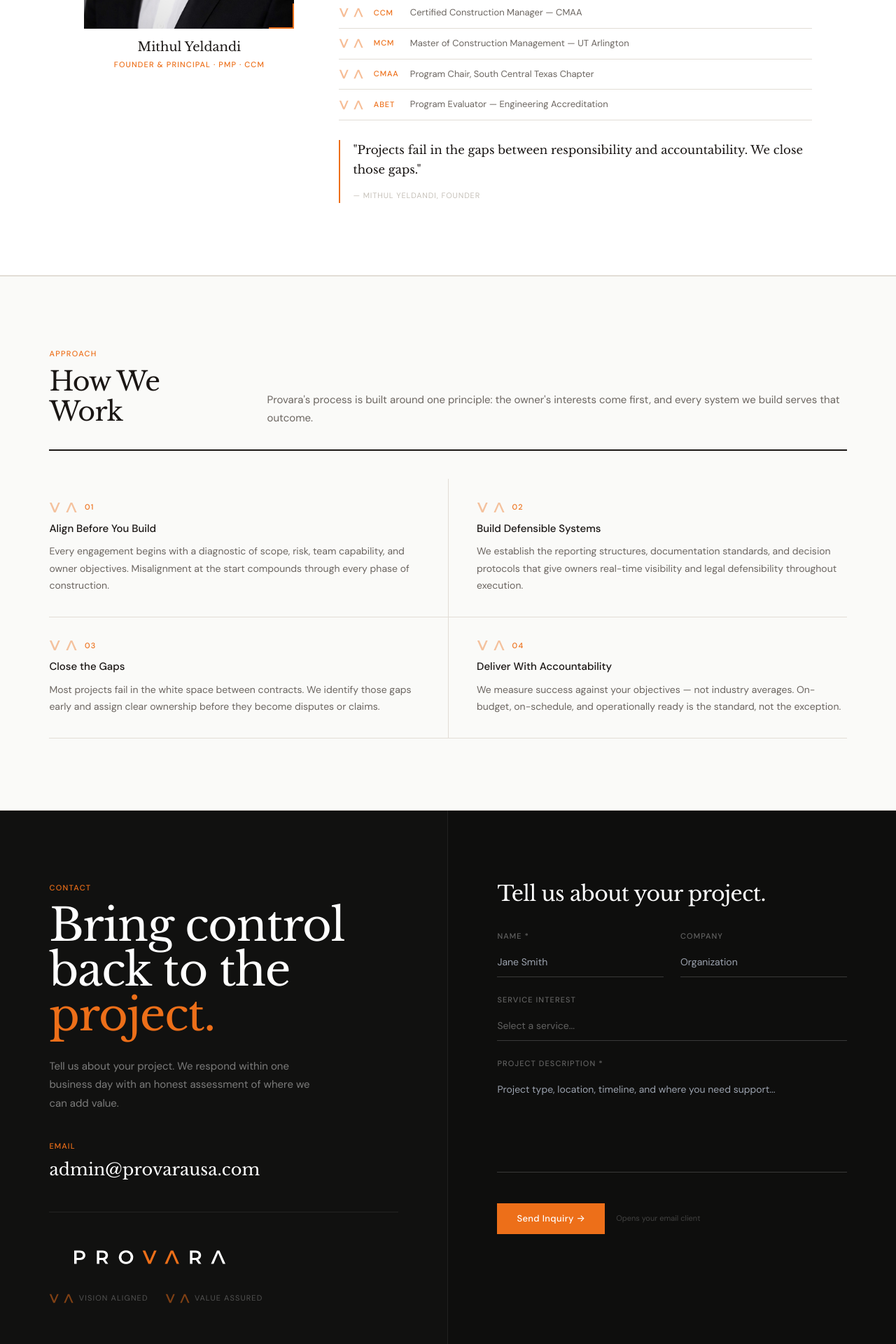
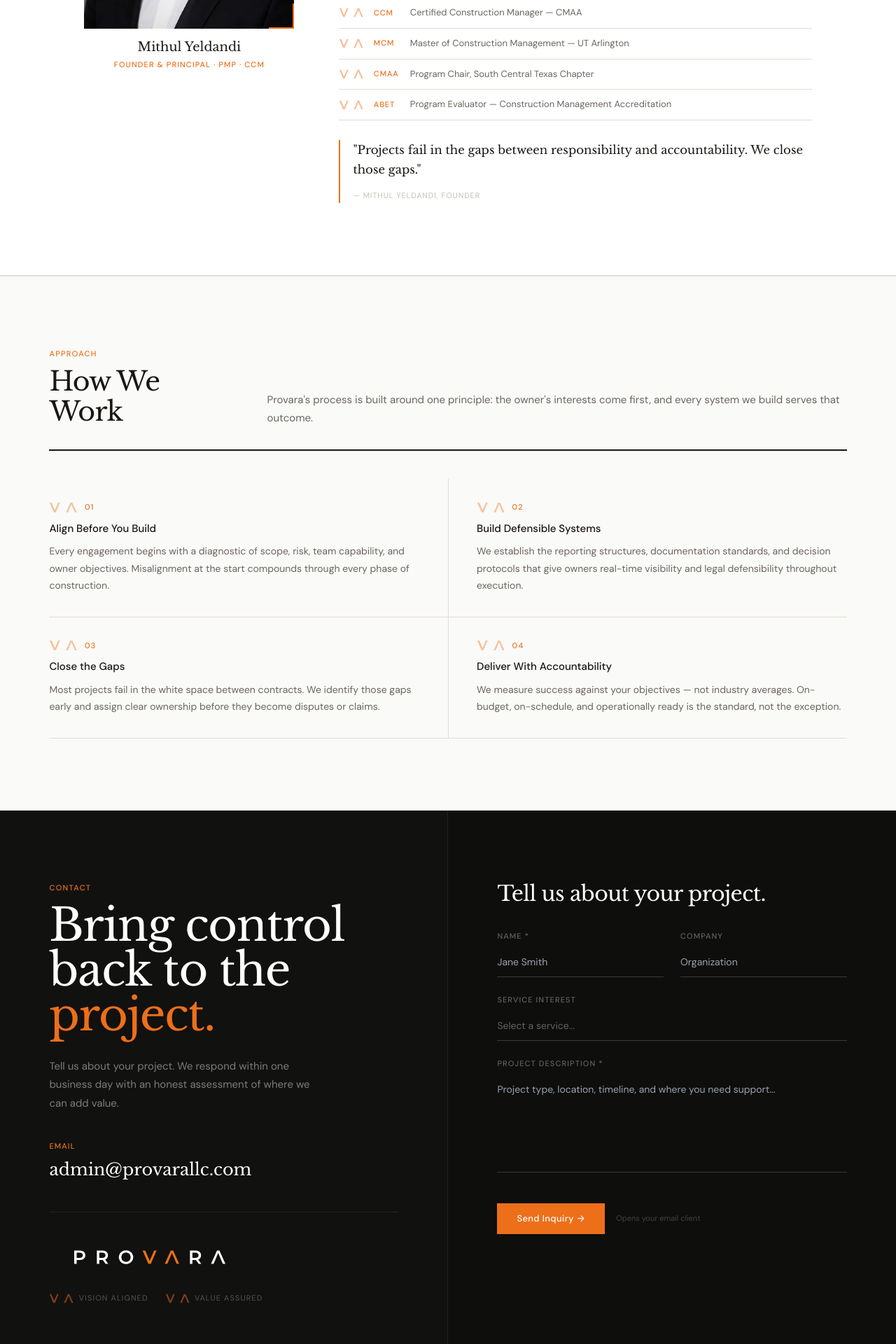
Before and after one commit to yeldandim/Provara-v17, a React (Vite) app: page / in a window 1280 px wide. Shown: the part 4060-5980 px from the top of the page at 70% size. Built offline with nearby package versions, Linux system fonts and the light colour scheme.

Commit message:
Update accreditation and contact email in App.jsx

```diff
--- a/App.jsx
+++ b/App.jsx
@@ -467,7 +467,7 @@ function Leadership() {
                 ['CCM','Certified Construction Manager — CMAA'],
                 ['MCM','Master of Construction Management — UT Arlington'],
                 ['CMAA','Program Chair, South Central Texas Chapter'],
-                ['ABET','Program Evaluator — Engineering Accreditation'],
+                ['ABET','Program Evaluator — Construction Management Accreditation'],
               ].map(([code, label]) => (
                 <div key={code} style={{ display:'flex', alignItems:'center', gap:'14px', padding:'11px 0', borderBottom:'1px solid var(--rule)' }}>
                   <VA size={14} opacity={.45} />
@@ -547,9 +547,9 @@ function Approach() {
 }
 
 /* ═══════════════════════════════════════
-   CONTACT — email: admin@provarausa.com
+   CONTACT — email: admin@provarallc.com
 ═══════════════════════════════════════ */
-const EMAIL = 'admin@provarausa.com'
+const EMAIL = 'admin@provarallc.com'
 
 function Contact() {
   const r1 = useReveal(), r2 = useReveal()
```
